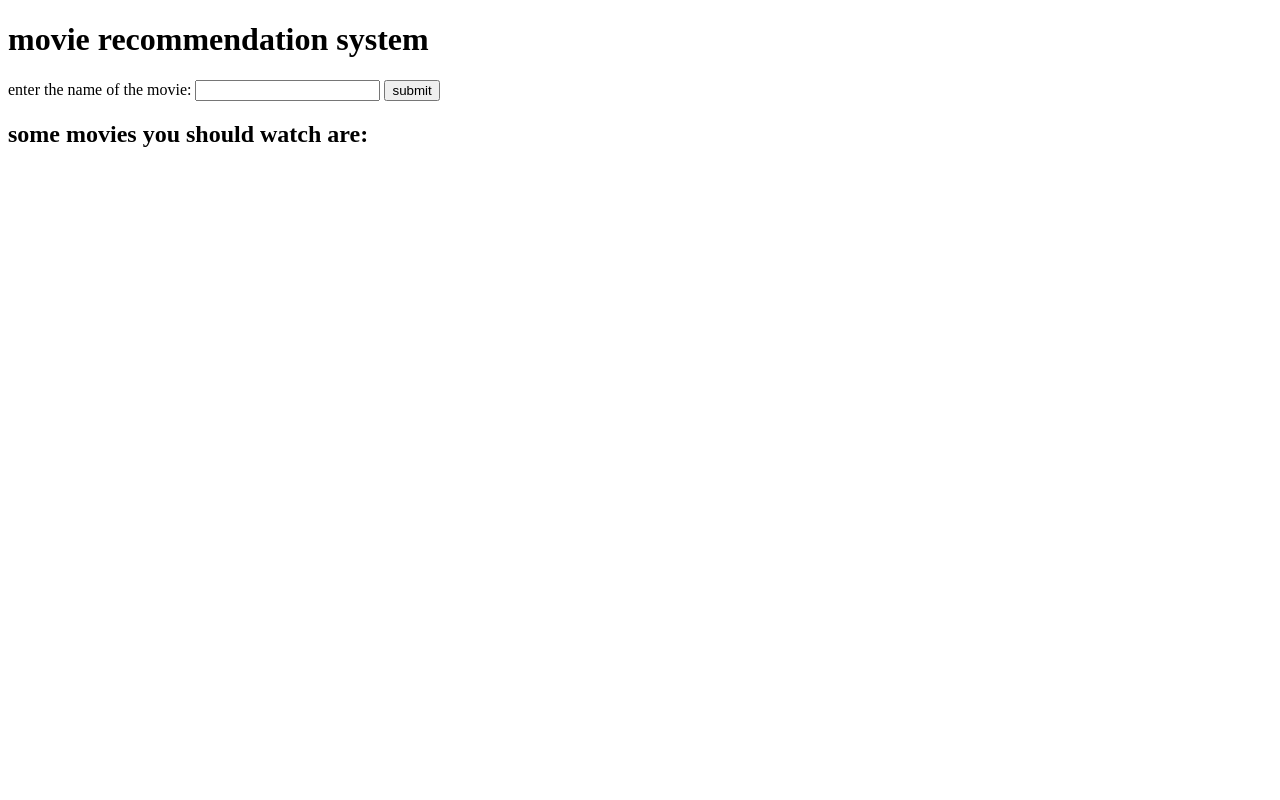
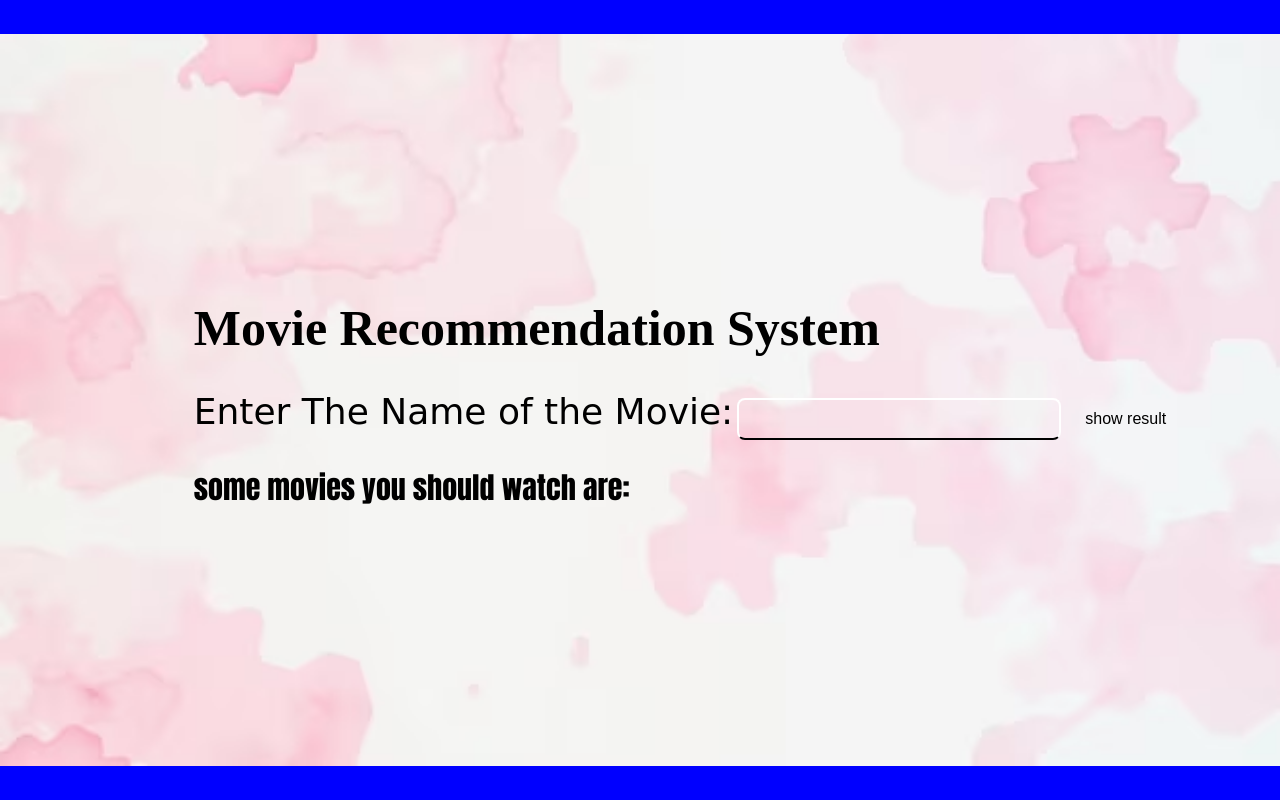
Before and after one commit to HarshvardhanPrajapati/Movie-Recommender, a Flask app: page /predictdata in a window 1280 px wide. Run offline with Flask 3, Linux system fonts and the light colour scheme.

Commit message:
css added

```diff
--- a/templates/home.html
+++ b/templates/home.html
@@ -6,18 +6,21 @@
     <title>movie recommendations</title>
 </head>
 <body>
-    <h1>movie recommendation system</h1>
+    <div id="container">
+
+    <h1 id="heading">Movie Recommendation System</h1>
     <form id="movieform">
-        <label for="movieinput">enter the name of the movie:</label>
-        <input type="text" id="movieinput" name="movie" required>
-        <button type="submit">submit</button>
+        <label for="movieinput" id="name">Enter The Name of the Movie:</label>
+        <input type="text" style="background: transparent;border-bottom: 2px solid black;" id="movieinput" name="movie" required style="position: absolute;">
+        <button type="submit" style="position: relative; left: 100px;" id="button">show result</button>
     </form>
 
     <div id="recommendations" style="margin-top: 20px;">
-        <h2>some movies you should watch are:</h2>
+        <h2 id="rec">some movies you should watch are:</h2>
         <ul id="movielist"></ul>
+
     </div>
-
+</div>
     <script>
         document.getElementById('movieform').addEventListener('submit', async function(event) {
             event.preventDefault();
@@ -60,5 +63,7 @@
             }
         });
     </script>
+    <link rel="stylesheet" href="./style.css">
+
 </body>
 </html>
--- /dev/null
+++ b/templates/style.css
@@ -0,0 +1,75 @@
+body {
+    background-color: blue;
+
+    margin: 0;
+    display: flex;
+    justify-content: center;
+    align-items: center;
+    height: 100vh;
+
+    background-image: url(./asset/pink.avif);
+    background-size: 100%;
+    background-repeat: no-repeat;
+    background-position: center;
+
+}
+
+
+
+#img {
+    max-width: 100%; /* Ensure the image scales down based on the container */
+    height: auto; /* Maintain aspect ratio */
+    border-radius: 15px;
+    box-shadow: 0 4px 8px rgba(0, 0, 0, 0.5);
+}
+
+form {
+    margin-top: 20px;
+}
+
+input[type="text"] {
+    padding: 10px;
+    width: 300px;
+    border: 2px solid white;
+    border-radius: 8px;
+    font-size: 16px;
+    color: black;
+}
+
+button {
+    padding: 10px 20px;
+    background-color: white;
+    color: blue;
+    border: none;
+    border-radius: 8px;
+    font-size: 16px;
+    cursor: pointer;
+    transition: background-color 0.3s ease;
+}
+
+button:hover {
+    background-color: lightgray;
+}
+
+#name {
+font-family: Brush Script MT, Brush Script Std, cursive;
+font-size: 36px;
+
+}
+#heading {
+    font-size: Impact, fantasy;
+    font-size: 50px;
+
+}
+#rec {
+    font-size: 30px;
+    font-family:Impact, fantasy ;
+}
+
+#button{
+    color: black;
+    position: relative;
+    margin-left: -100px;
+    margin-top: 10px;
+    background: transparent;
+}
```
Also changed, not shown: templates/asset/image.webp (added), templates/asset/pink.avif (added).
